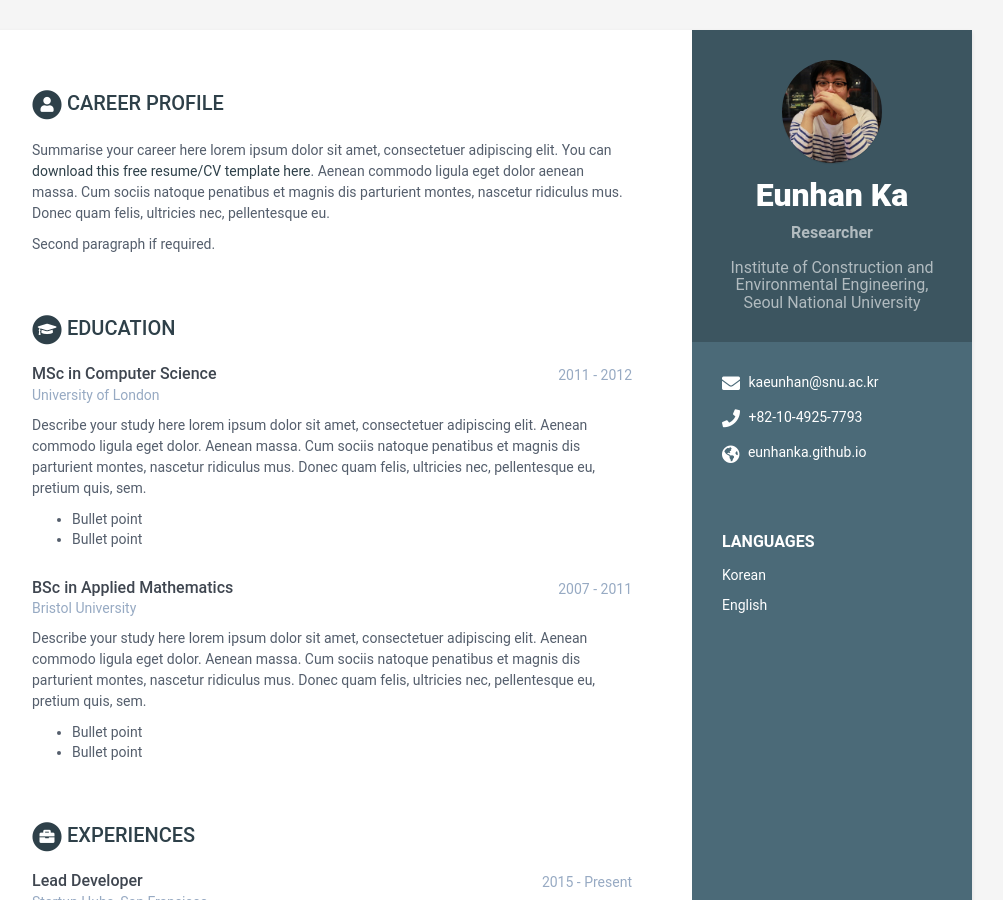
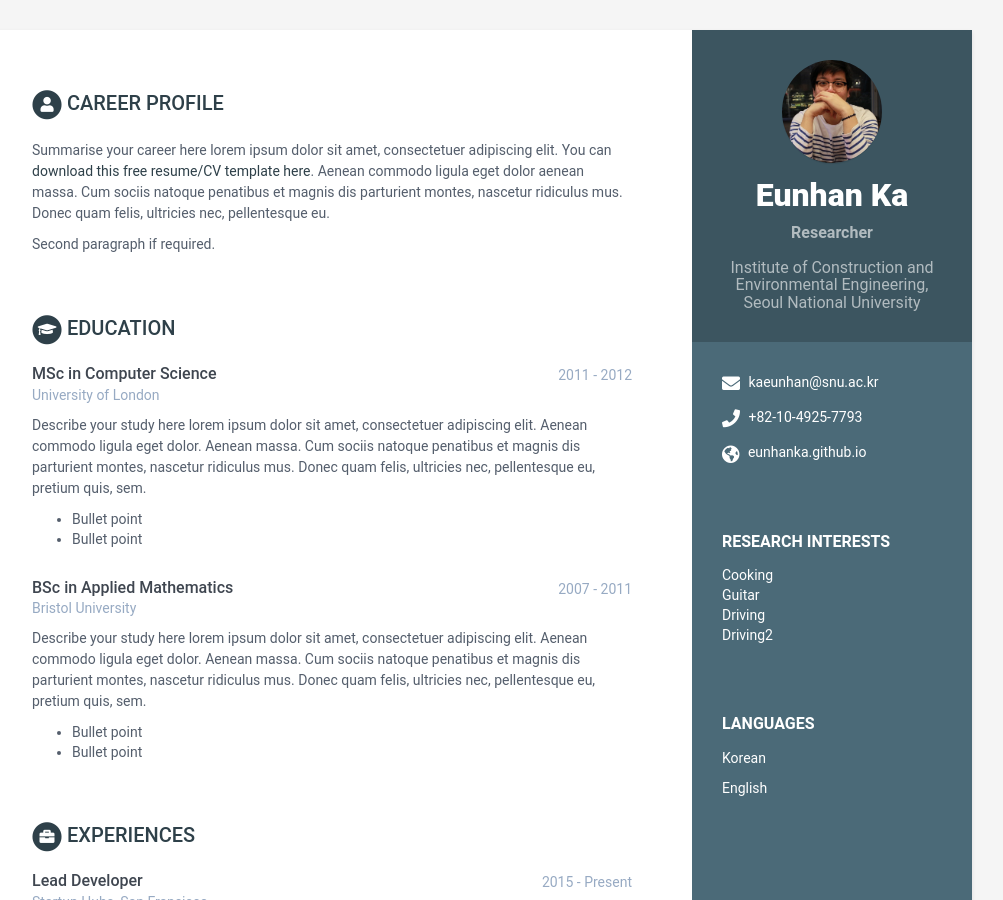
Before and after one commit to eunhanka/eunhanka.github.io, a Jekyll site: the page built from index.html, in a window 1280 px wide and 900 px high. Shown: the whole window, without its empty margins (168-1171 px from the left). Built offline with Jekyll 4.4.1, drawn with Linux system fonts in a browser that asks for light colours; some of the changed lines change nothing that is shown.

Commit message:
Update data.yml

```diff
--- a/_data/data.yml
+++ b/_data/data.yml
@@ -24,7 +24,7 @@ sidebar:
     codewars:
     goodreads: # Number-Username, e.g. 123456-alandoe
 
-    interests:
+    research_interests:
       - item: Cooking
         link:
 
```
